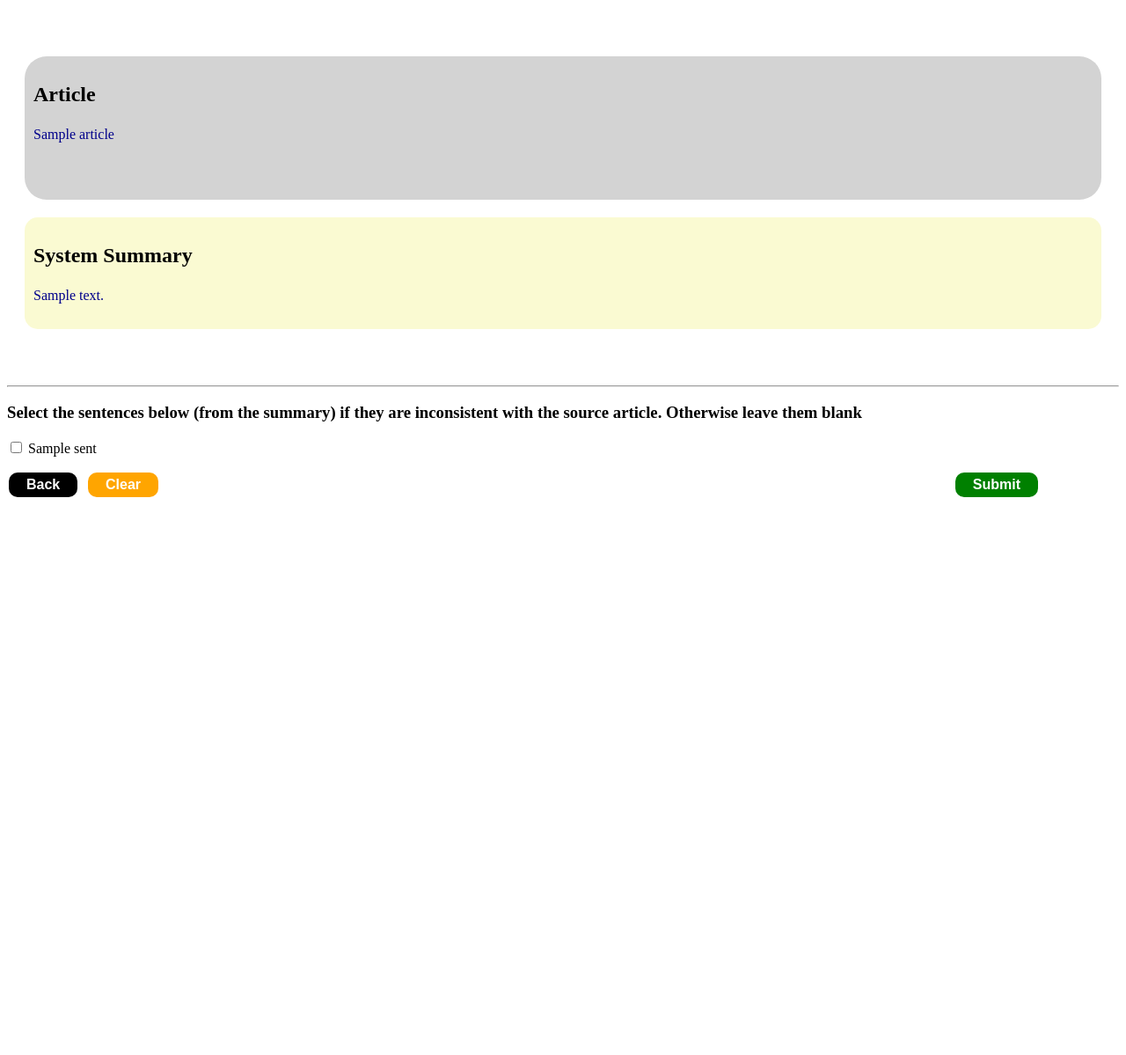
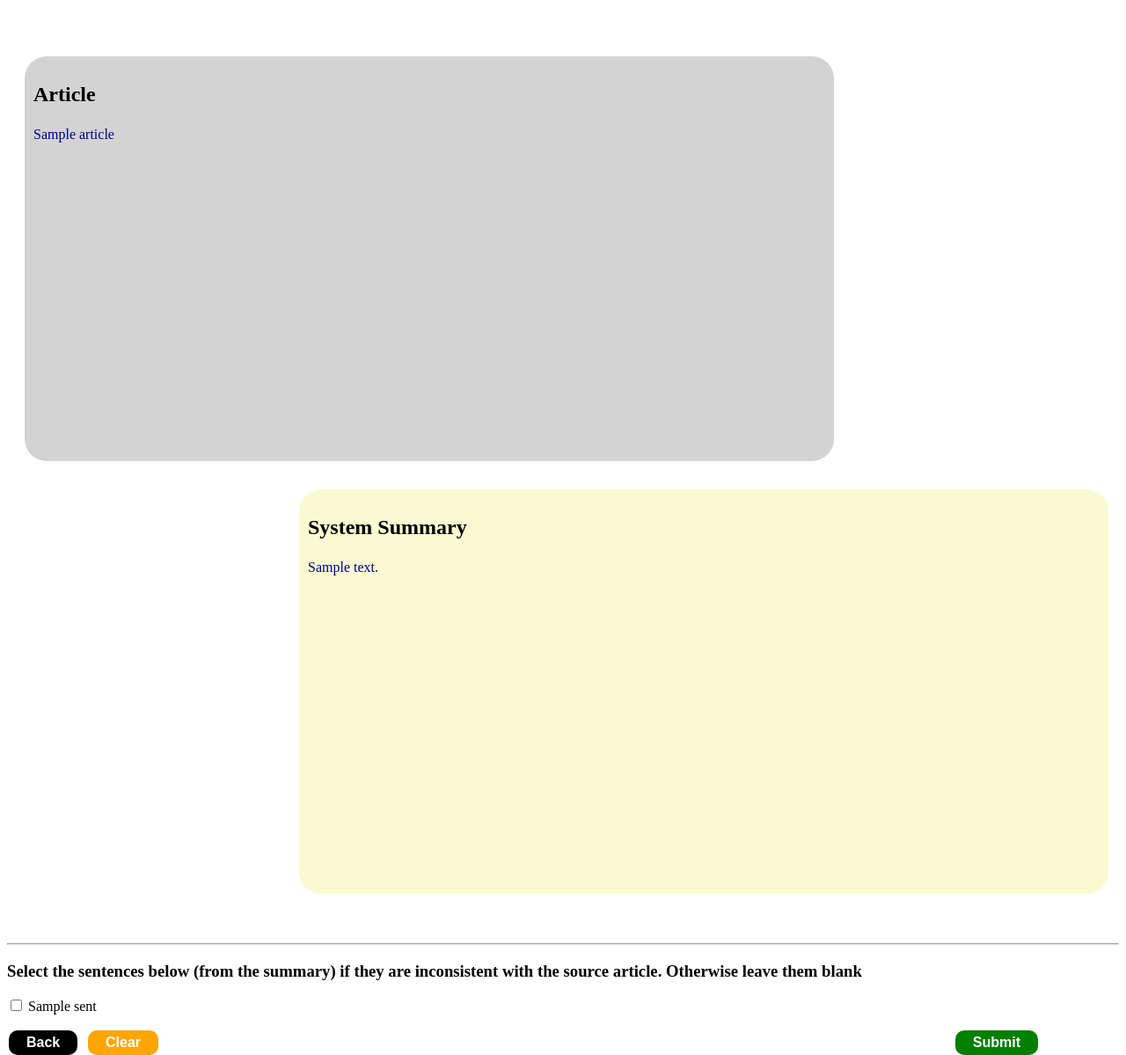
Before and after one commit to sanjanaramprasad/llm_summary_annotation, a Flask app: template templates/annotate.html in a window 1280 px wide. Shown: the whole page at 88% size. Before the commit the page ends 565 px from the top, so only its background shows below. Run offline with Flask 2, Linux system fonts and the light colour scheme; the template is opened without the code that fills it: most values are stand-ins (such as "Sample title", 1, 10 or a date in 2020).

Commit message:
column divs

```diff
--- a/templates/annotate.html
+++ b/templates/annotate.html
@@ -75,19 +75,20 @@
 
   <br/><br/>
   <!-- <h1> Article </h1>  -->
-  <div id="article" style="background-color: lightgrey;border: 15px lightgreyn;padding: 10px;margin: 20px; border-radius: 25px;">
+  <div style="width: 100%; overflow: hidden;">
+    <div id="article" style="width: 900px; height:440px;float: left; overflow-y:scroll;background-color: lightgrey;border: 15px lightgreyn;padding: 10px;margin: 20px; border-radius: 25px;">
         <h1> Article </h1>
         <p style ="color: darkblue; line-height: 1.5;"> {{ article }}</p>
 
         <br/><br/>
     </div>
 
-
-  <div id="system-summary" style="background-color: lightgoldenrodyellow;border: 15px lightgreyn;padding: 10px;margin: 20px; border-radius: 15px;">
+    <!-- border: 15px lightgreyn;padding: 10px;margin: 20px; border-radius: 15px; ">-->
+    <div id="system-summary" style="width: 900px; height:440px;float: right; background-color: lightgoldenrodyellow;border: 15px lightgreyn;padding: 10px;margin: 12px; border-radius: 25px;">
         <h2>System Summary</h2>
         <p style ="color: darkblue; line-height: 1.5;">{{ summary }}</p>
     </div>
-
+</div>
 
 <br/><br/>
 <hr>
```
Also changed, not shown: data/summaries_test.db. Lines whose indentation alone changed are shown as unchanged.
